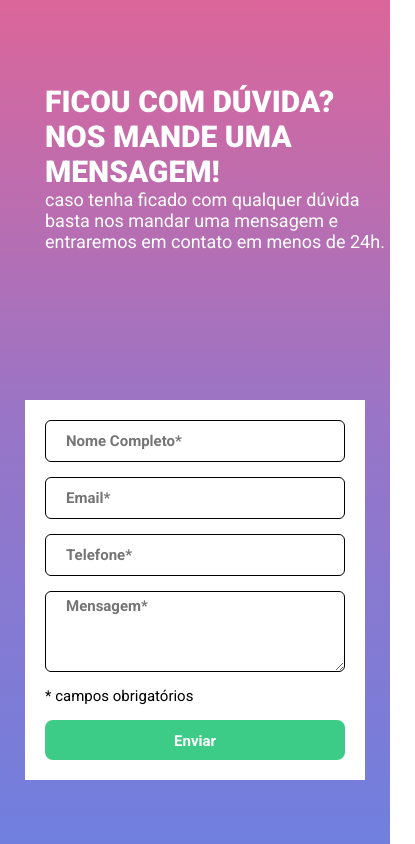
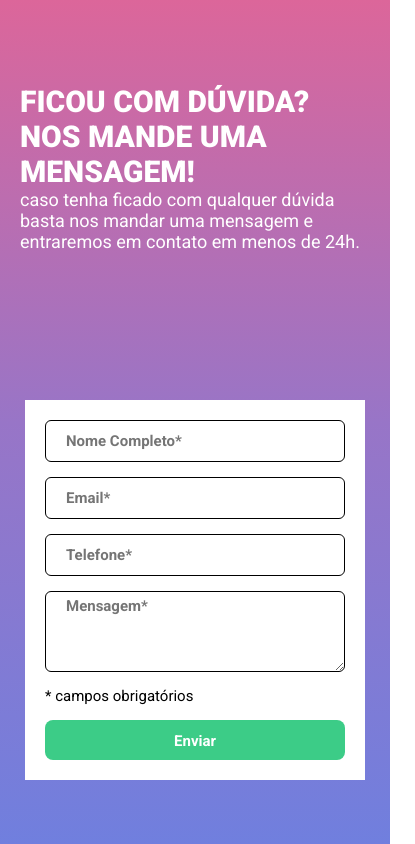
Before and after one commit to fscarini/JS-Validator-Form, a plain HTML site: page index.html in a window 390 px wide. Shown: the whole page, 415 px wide, since content can reach past the window. Drawn offline with Linux system fonts and the light colour scheme.

Commit message:
fix(responsive): ajustando propriedades flex

```diff
--- a/src/css/style.css
+++ b/src/css/style.css
@@ -74,3 +74,10 @@
     padding: 12px 120px;
     cursor: pointer;
 }
+
+@media screen and (max-width:858px) {
+    .container{
+        justify-content: center;
+        padding: 0;
+    }
+}
```
